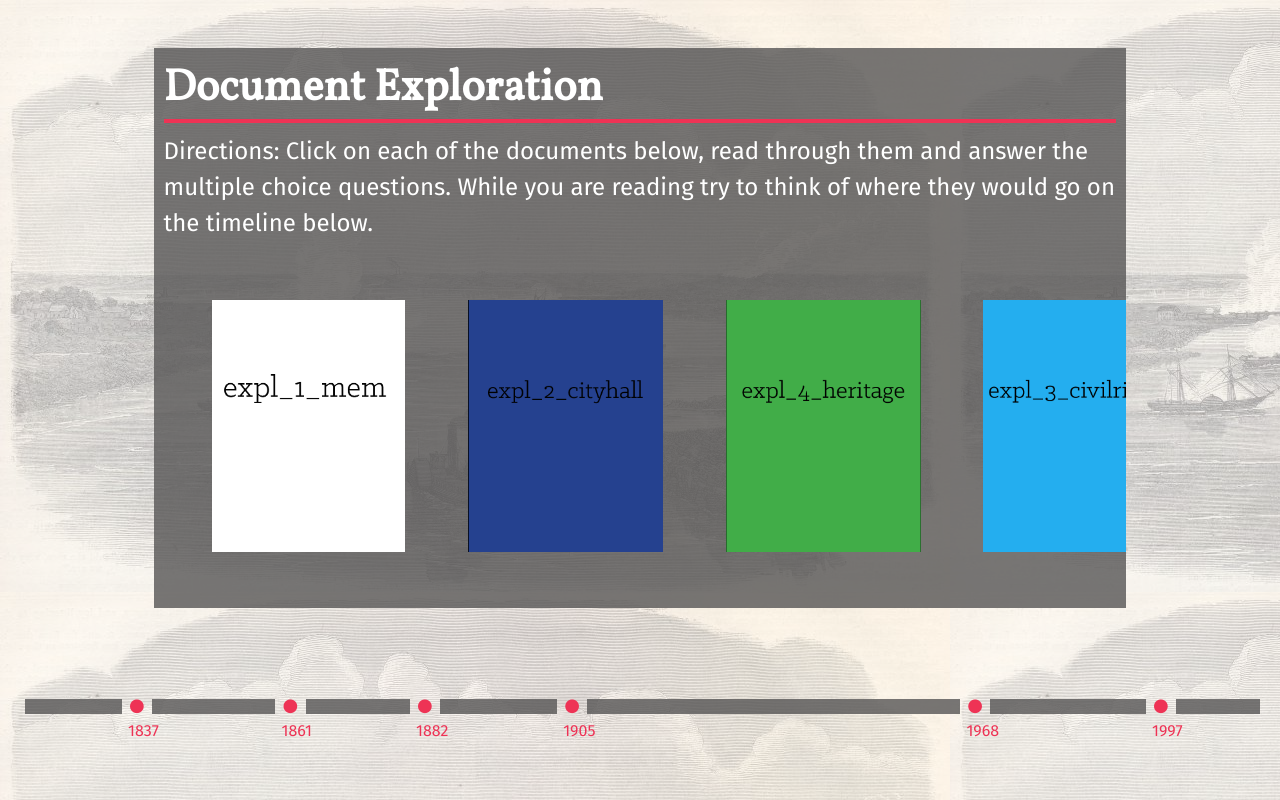
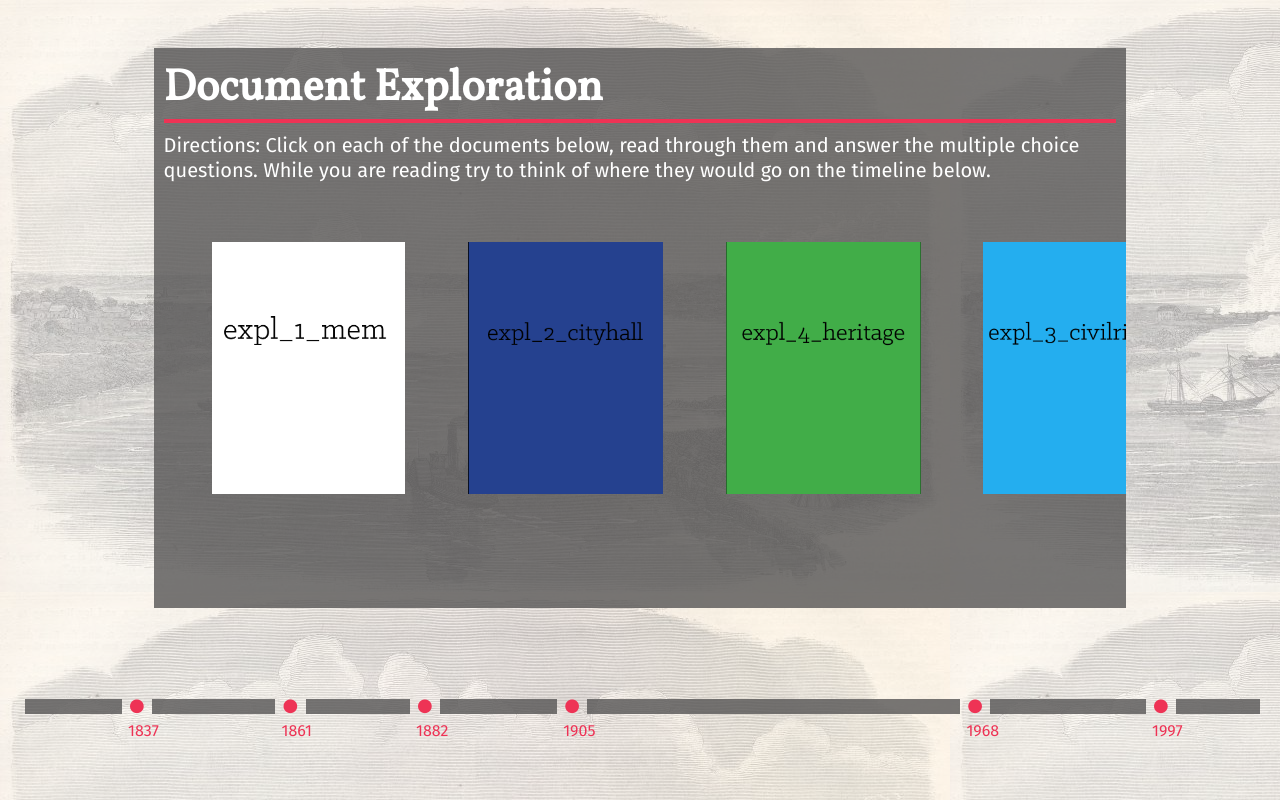
Before and after one commit to defjosiah/dowling-hart, a Flask app: page /explore/ in a window 1280 px wide. Run offline with Flask 2, Linux system fonts and the light colour scheme; some libraries are stand-ins or nearby versions.

Commit message:
change paragraph spacing and font size so that everything renders more beautifully

```diff
--- a/static/css/explore.css
+++ b/static/css/explore.css
@@ -145,8 +145,8 @@ body {
 
 .Content p {
     font-family: "Fira Sans";
-    font-size: 1.5em;
-    line-height: 1.5em;
+    font-size: 1.25em;
+    line-height: 1.25em;
     font-weight: 400;
 }
 
```
